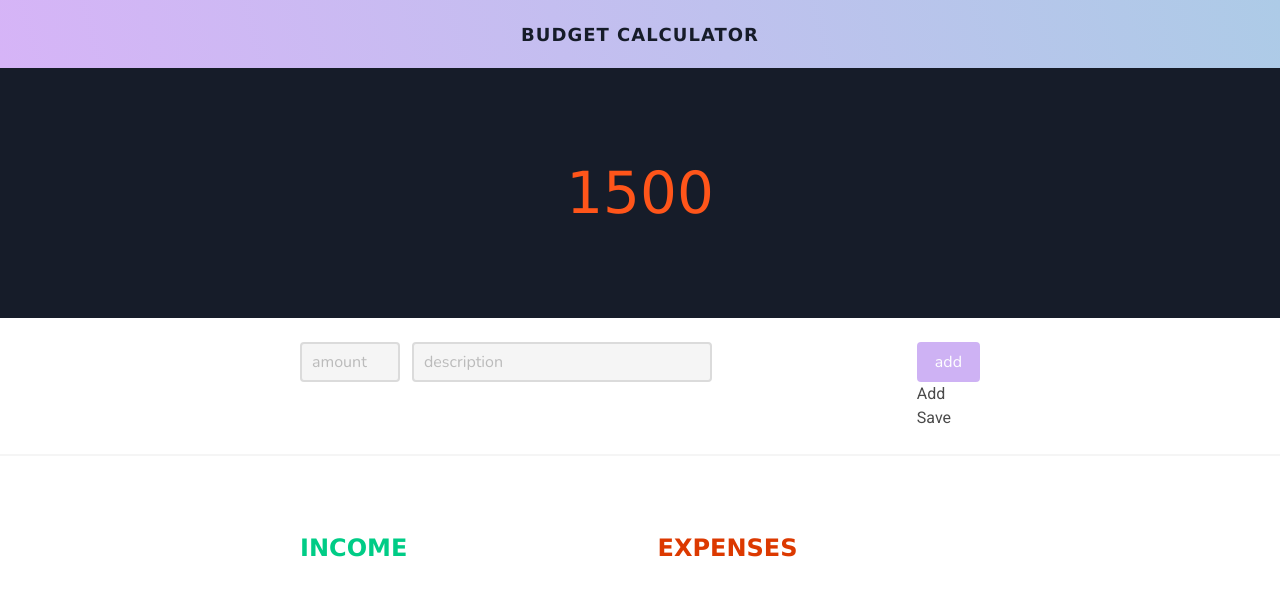
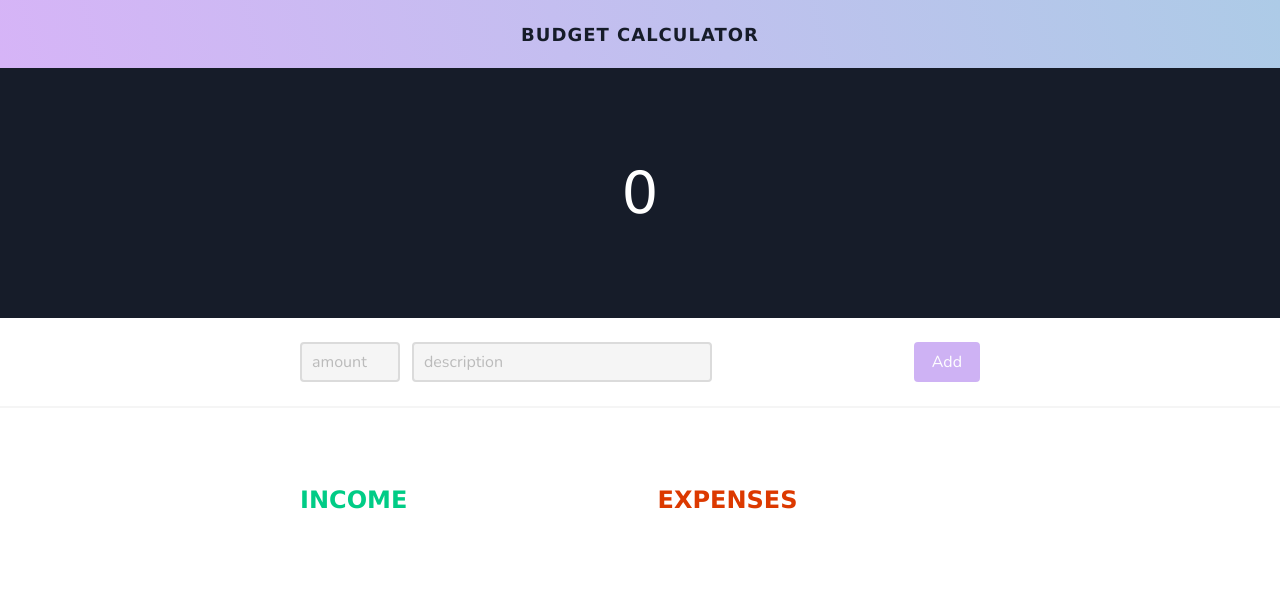
Before and after one commit to gentlemil/budget-calculator, an Angular app: page / in a window 1280 px wide. Shown: the top 596 px of the page. Built offline with nearby package versions, Linux system fonts and the light colour scheme.

Commit message:
Final commit, update function responsible for total budget

```diff
--- a/src/app/add-item-form/add-item-form.component.html
+++ b/src/app/add-item-form/add-item-form.component.html
@@ -15,10 +15,10 @@
             </div>
 
             <div class="field is-narrow">
-                <button type="submit" class="button" [ngClass]="{'is-primary': isNewItem, 'is-success': !isNewItem }" [disabled]="!itemForm.valid">add</button>
-                <p *ngIf="isNewItem">Add</p>
-                <p *ngIf="!isNewItem">Save</p>
-                <p>Save</p>
+                <button type="submit" class="button" [ngClass]="{ 'is-primary': isNewItem, 'is-success': !isNewItem }" [disabled]="!itemForm.valid">
+                    <p *ngIf="isNewItem">Add</p>
+                    <p *ngIf="!isNewItem">Save</p>
+                  </button>
             </div>
 
         </div>
--- a/src/app/budget-item-list/budget-item-list.component.ts
+++ b/src/app/budget-item-list/budget-item-list.component.ts
@@ -8,11 +8,12 @@ import { EditItemModalComponent } from '../edit-item-modal/edit-item-modal.compo
   templateUrl: './budget-item-list.component.html',
   styleUrls: ['./budget-item-list.component.scss']
 })
+
 export class BudgetItemListComponent implements OnInit {
 
   @Input() budgetItems: BudgetItem[];
   @Output() delete: EventEmitter<BudgetItem> = new EventEmitter<BudgetItem>();
-
+  @Output() update: EventEmitter<UpdateEvent> = new EventEmitter<UpdateEvent>();
 
   constructor(public dialog: MatDialog) { }
 
@@ -33,10 +34,17 @@ export class BudgetItemListComponent implements OnInit {
     dialogRef.afterClosed().subscribe(result => {
       // check if result has a value
       if(result) {
-        //result is the update budget item
-        //replace the item with the updated/submitted item from the form
-        this.budgetItems[this.budgetItems.indexOf(item)] = result;
+
+        this.update.emit({
+          old: item,
+          new: result
+        });
       }
     })
   }
 }
+
+export interface UpdateEvent {
+  old: BudgetItem;
+  new: BudgetItem;
+}
--- a/src/app/main-page/main-page.component.html
+++ b/src/app/main-page/main-page.component.html
@@ -3,7 +3,7 @@
 </div>
 
 <div class="total-budget-section">
-    <h2 class="red">1500</h2>
+    <h2 [ngClass]="{'red': totalBudget < 0, 'green': totalBudget > 0}">{{ totalBudget }}</h2>
 </div>
 
 <section class="add-item-section">
@@ -13,4 +13,4 @@
 </section>
 <hr style="margin-top: 0;">
 
-<app-budget-item-list [budgetItems]="budgetItems" (delete)="deleteItem($event)"></app-budget-item-list>
+<app-budget-item-list [budgetItems]="budgetItems" (delete)="deleteItem($event)" (update)="updateItem($event)"></app-budget-item-list>
--- a/src/app/main-page/main-page.component.ts
+++ b/src/app/main-page/main-page.component.ts
@@ -1,5 +1,6 @@
 import { Component, OnInit } from '@angular/core';
 import { BudgetItem } from 'src/shared/models/budget-item.model';
+import { UpdateEvent } from '../budget-item-list/budget-item-list.component'
 
 @Component({
   selector: 'app-main-page',
@@ -9,6 +10,7 @@ import { BudgetItem } from 'src/shared/models/budget-item.model';
 export class MainPageComponent implements OnInit {
 
   budgetItems: BudgetItem[] = new Array<BudgetItem>();
+  totalBudget: number = 0;
 
   constructor() { }
 
@@ -16,11 +18,23 @@ export class MainPageComponent implements OnInit {
   }
 
   addItem(newItem: BudgetItem) {
-    this.budgetItems.push(newItem)
+    this.budgetItems.push(newItem);
+    this.totalBudget += newItem.amount;
   }
 
   deleteItem(item: BudgetItem) {
     let index = this.budgetItems.indexOf(item);
     this.budgetItems.splice(index, 1);
+    this.totalBudget -= item.amount;
+  }
+
+  updateItem(updateEvent: UpdateEvent) {
+    //result is the update budget item
+    //replace the item with the updated/submitted item from the form
+    this.budgetItems[this.budgetItems.indexOf(updateEvent.old)] = updateEvent.new;
+
+    //update total budget
+    this.totalBudget -= updateEvent.old.amount;
+    this.totalBudget += updateEvent.new.amount;
   }
 }
```
